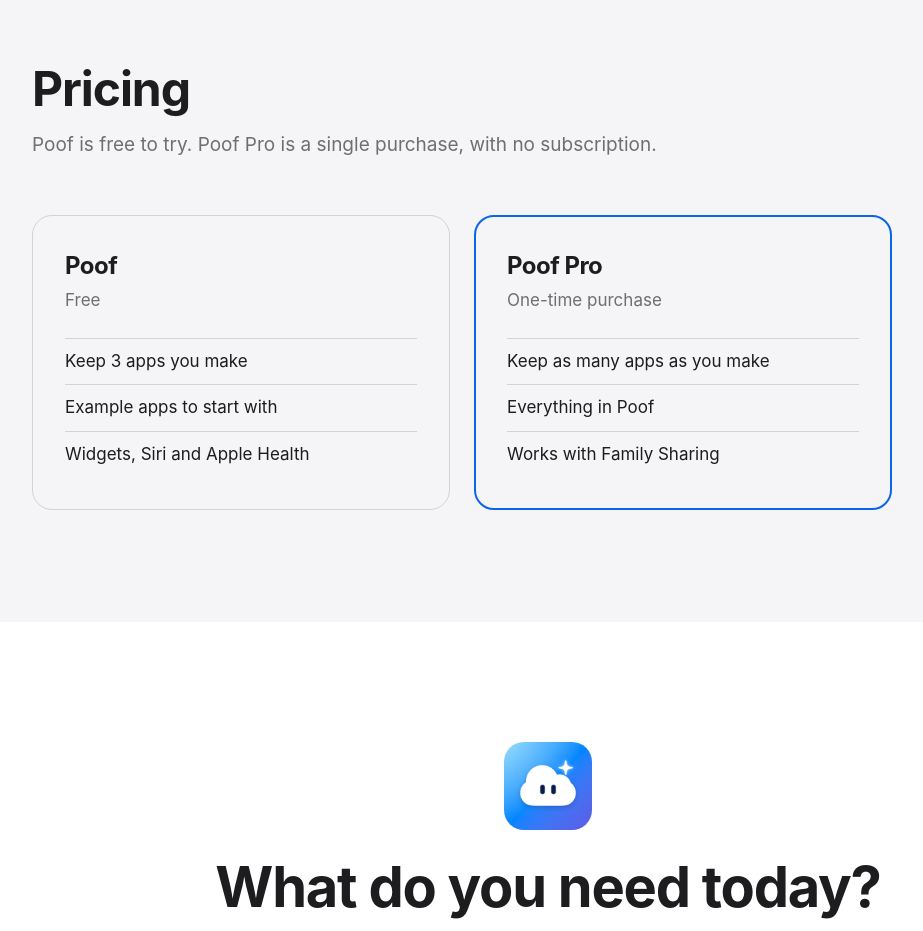
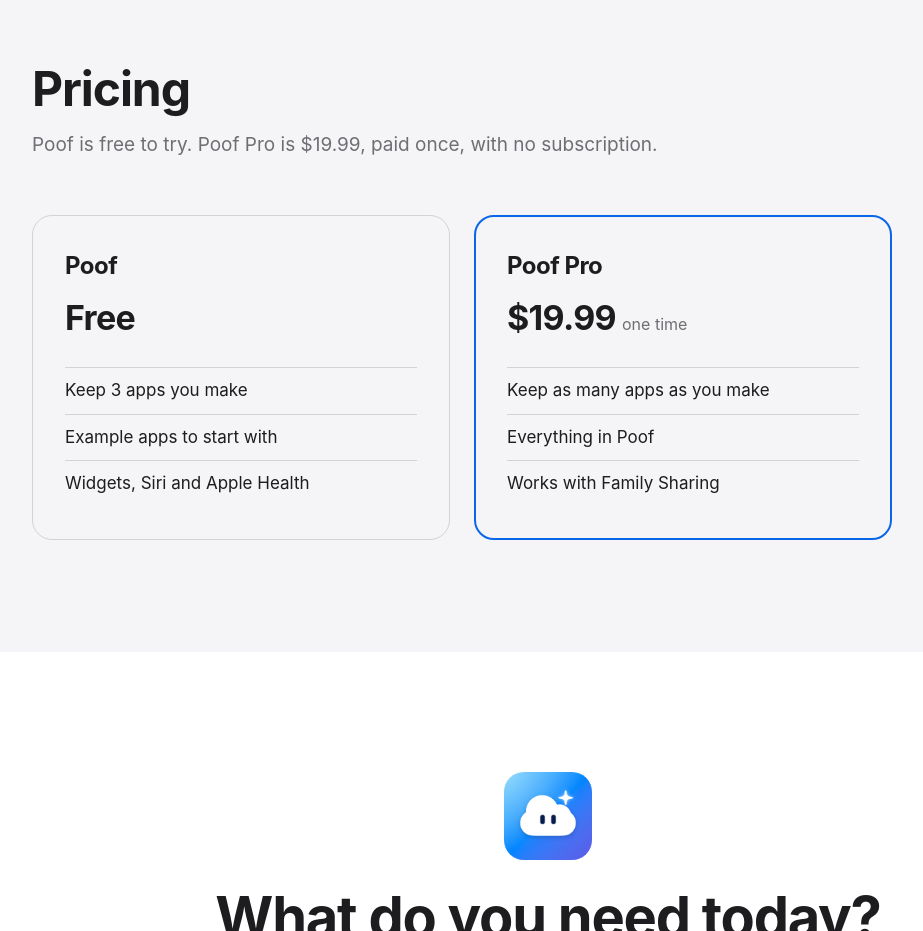
Before and after one commit to ronnysmerino/poof-site, a plain HTML site: page index.html in a window 1280 px wide. Shown: the part 4120-5051 px from the top of the page, without its empty margins (92-1015 px from the left). Drawn offline with Linux system fonts and the light colour scheme.

Commit message:
Show Poof Pro's price: $19.99, one time
Co-Authored-By: Claude Opus 5.5 <noreply@anthropic.com>

```diff
--- a/index.html
+++ b/index.html
@@ -117,7 +117,8 @@ section{padding:112px 0}
 .plan{border:1px solid var(--line);border-radius:20px;padding:32px}
 .plan.pro{border:2px solid var(--accent);padding:31px}
 .plan h3{font-size:24px}
-.plan .price{color:var(--muted);margin:4px 0 24px}
+.plan .price{font-size:34px;font-weight:700;letter-spacing:-.02em;margin:8px 0 24px}
+.plan .price span{font-size:16px;font-weight:400;letter-spacing:0;color:var(--muted);margin-left:6px}
 .plan ul{list-style:none;margin:0;padding:0}
 .plan li{padding:10px 0;border-top:1px solid var(--line)}
 
@@ -298,7 +299,7 @@ footer a:hover{color:var(--fg)}
   <div class="wrap">
     <div class="section-head">
       <h2>Pricing</h2>
-      <p>Poof is free to try. Poof Pro is a single purchase, with no subscription.</p>
+      <p>Poof is free to try. Poof Pro is $19.99, paid once, with no subscription.</p>
     </div>
     <div class="plans">
       <div class="plan">
@@ -312,7 +313,7 @@ footer a:hover{color:var(--fg)}
       </div>
       <div class="plan pro">
         <h3>Poof Pro</h3>
-        <p class="price">One-time purchase</p>
+        <p class="price">$19.99<span>one time</span></p>
         <ul>
           <li>Keep as many apps as you make</li>
           <li>Everything in Poof</li>
```
Also changed, not shown: support.html (+1 -1 lines).
